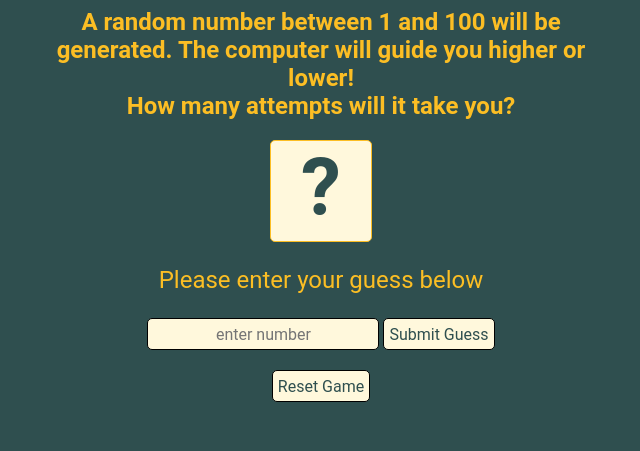
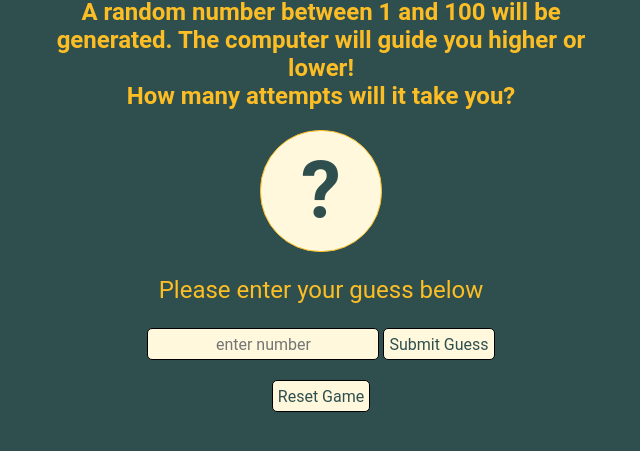
Before and after one commit to p-coughlan/Guess-the-Number, a plain HTML site: page index.html in a window 1280 px wide. Shown: the part 245-696 px from the top of the page, without its empty margins (319-959 px from the left). Drawn offline with Linux system fonts and the light colour scheme.

Commit message:
css ui style changes

```diff
--- a/assets/css/style.css
+++ b/assets/css/style.css
@@ -47,14 +47,15 @@ body {
 
   .numberBox {
     display: flex;
-    height: 100px;
-    width: 100px;
+    height: 120px;
+    width: 120px;
+    border-radius: 60px;
     margin: auto;
     background-color: cornsilk;
     font-size: large;
     justify-content: center;
+    align-items: center;
     border: 1px solid #fcbe24;
-    border-radius: 5px;
     color: darkslategrey;
    }
 
```
